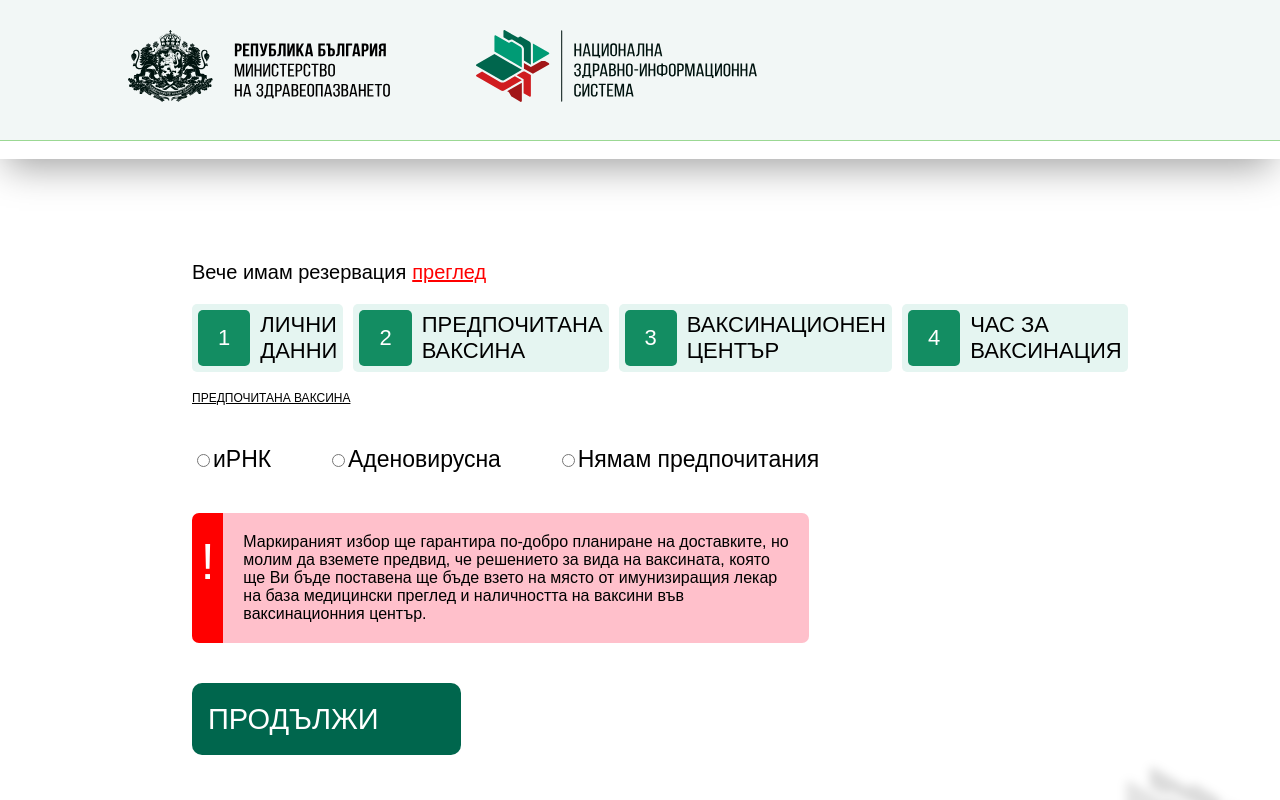
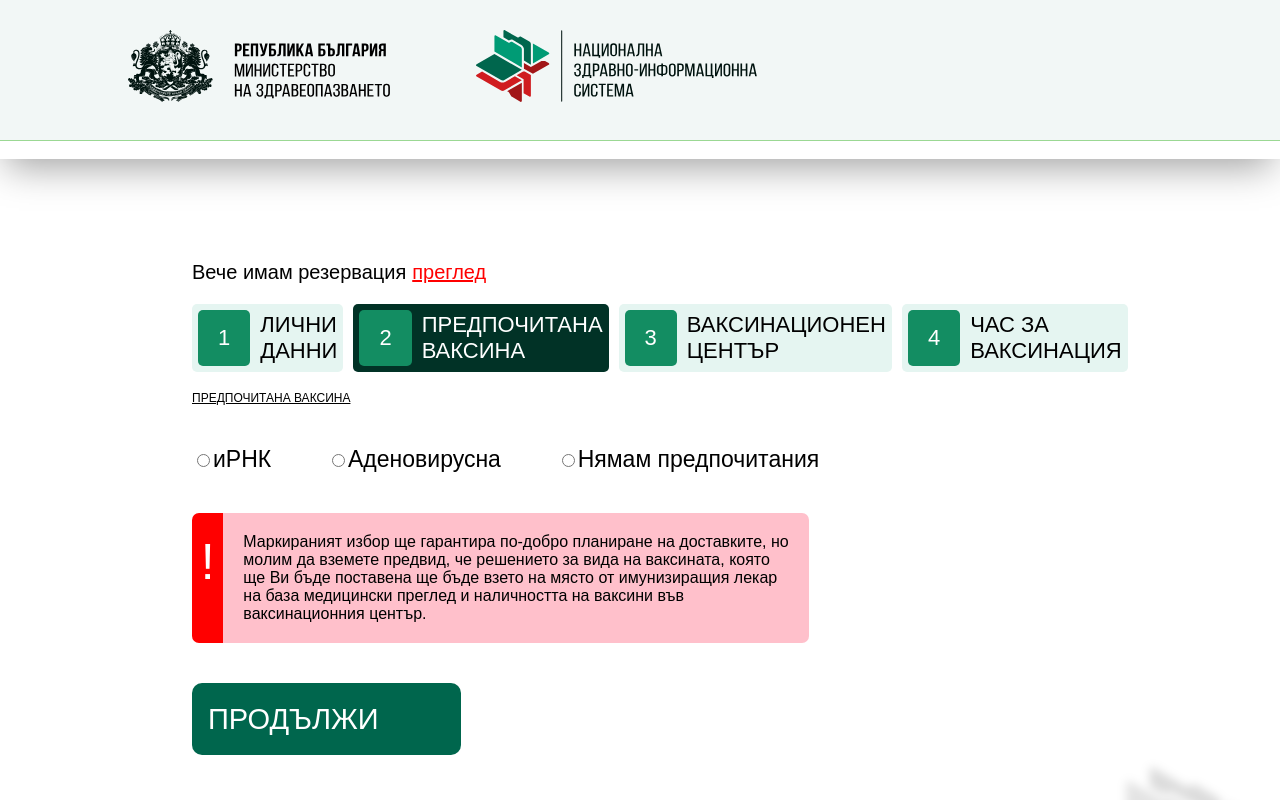
Before and after one commit to DenislavGolemanov/covidReg, a React (Create React App) app: page /registration/vaccine in a window 1280 px wide. Shown: the top 800 px of the page. Built offline with nearby package versions, Linux system fonts and the light colour scheme.

Commit message:
Changed Menu component function to Progress

```diff
--- a/src/components/Menu/MenuOption/MenuOption.js
+++ b/src/components/Menu/MenuOption/MenuOption.js
@@ -1,16 +1,17 @@
 import style from '../MenuOption/MenuOption.module.css'
 
 
-import {Link} from 'react-router-dom'
 
 function MenuOption(props) {
 
-    // console.log(props.counter + 'from MEnuOption')
+    console.log()
+    console.log(props.data.path)
 
+
+    if(window.location.pathname == props.data.path) {
         return(
-        <Link to={props.data.path} style={{ textDecoration: 'none'  , color: 'black' , flex: '1 1 auto'}}>
 
-                <div className={style.menuOption}>
+            <div className={style.menuOption , style.selected} >
 
             <div className={style.num}>
                 {props.counter}
@@ -20,9 +21,26 @@ function MenuOption(props) {
                 {props.data.name}
             </div>
             </div>
+            )
 
-        </Link>
+    }
+
+    else return (
+        <div className={style.menuOption} >
+
+            <div className={style.num}>
+                {props.counter}
+            </div>
+
+            <div className={style.value}>
+                {props.data.name}
+            </div>
+            </div>
             )
+
+
+
+
 }
 
 export default MenuOption
--- a/src/components/Menu/MenuOption/MenuOption.module.css
+++ b/src/components/Menu/MenuOption/MenuOption.module.css
@@ -8,13 +8,18 @@
     background-color: #E5F5F1;
     transition: 0.3s;
     margin: 0px 10px 0px 0px;
-
     font-size: 22px;
-
-
 }
 
-.menuOption:hover {
+.selected {
+    display: flex;
+    flex: 1 1 auto;
+    align-items: center;
+    padding: 6px;
+    border-radius: 5px;
+    transition: 0.3s;
+    margin: 0px 10px 0px 0px;
+    font-size: 22px;
     transition: 0.3s;
     background-color: #013226;
     color: white;
```
Lines whose indentation alone changed are shown as unchanged.
